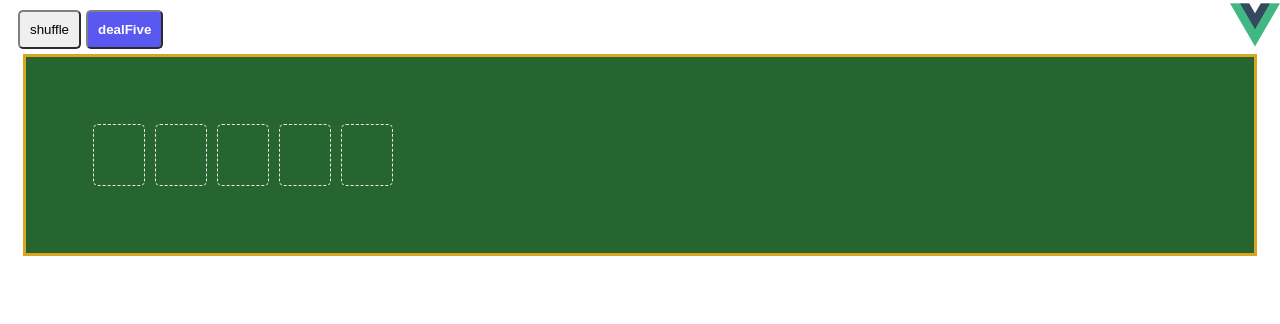
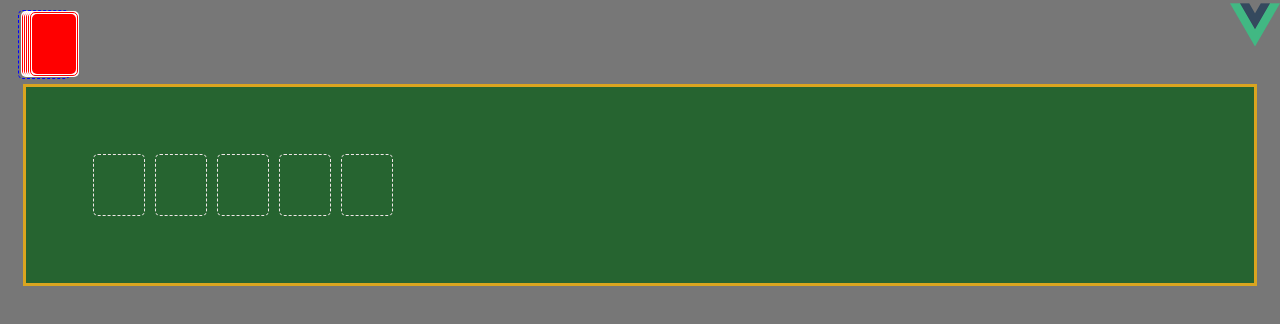
Before and after one commit to 6zz/cards, a Vue app: page / in a window 1280 px wide. Shown: the top 324 px of the page. Built offline with nearby package versions, Linux system fonts and the light colour scheme; the HTML template or start-up script is replaced by a standard one.

Commit message:
replace individual buttons with deck like button

```diff
--- a/src/App.vue
+++ b/src/App.vue
@@ -1,24 +1,24 @@
 <template>
   <div id="app">
     <img alt="Vue logo" class="logo" src="./assets/logo.png">
-    <div class="btns">
-      <Button label="shuffle" @click.native="shuffleDeck"/>
-      <Button label="dealFive" :primary="true" @click.native="dealFive"/>
-      <span v-if="emptyDeck" class="warn">Deck is empty, please shuffle</span>
-    </div>
+    <DeckButton
+      :hasCard="hasCard"
+      @shuffle-deck="shuffleDeck"
+      @deal-five="dealFive"
+    />
     <Table :cards="dealtCards"/>
   </div>
 </template>
 
 <script>
 import { default as Deck } from './lib/deck.js'
-import Button from './components/Button.vue'
+import DeckButton from './components/DeckButton.vue'
 import Table from './components/Table.vue'
 
 export default {
   name: 'app',
   components: {
-    Button,
+    DeckButton,
     Table
   },
   data: function() {
@@ -28,8 +28,8 @@ export default {
     };
   },
   computed: {
-    emptyDeck: function() {
-      return this.deck.empty();
+    hasCard: function() {
+      return !this.deck.empty();
     }
   },
   methods: {
@@ -49,6 +49,10 @@ export default {
 </script>
 
 <style>
+html {
+  height: 100%;
+  background-color: #777;
+}
 #app {
   font-family: 'Avenir', Helvetica, Arial, sans-serif;
   -webkit-font-smoothing: antialiased;
--- /dev/null
+++ b/src/components/DeckButton.vue
@@ -0,0 +1,77 @@
+<template>
+    <div class="deck-holder">
+        <button class="shuffler" @click="$emit('shuffle-deck')">shuffle</button>
+        <div class="deck-of-cards" v-if="hasCard" @click="$emit('deal-five')">
+            <div
+                class="btn-deck"
+                :class="'deck-card' + n"
+                :key="'card' + n"
+                :style="{left: 2*n + 'px'}"
+                v-for="n in 5"
+            >
+                <div class="inner-thin">
+                    <div class="inner-cover"></div>
+                </div>
+            </div>
+        </div>
+    </div>
+</template>
+
+<script>
+export default {
+    name: 'DeckButton',
+    props: {
+        hasCard: Boolean
+    }
+}
+</script>
+
+<style scoped>
+.deck-holder {
+    position: relative;
+    border: 1px solid blue;
+    width: 50px;
+    height: 67px;
+    border-style: dashed;
+    border-radius: 5px;
+
+    display: flex;
+    justify-content: center;
+    align-items: center;
+}
+.shuffler {
+    background-color: transparent;
+    border-style: none;
+    font-size: xx-small;
+    padding: 2px;
+}
+.shuffler:hover {
+    cursor: pointer;
+}
+.btn-deck {
+    position: absolute;
+    top: 0;
+    left: 0;
+    box-sizing: border-box;
+    width: 50px;
+    background-color: white;
+    padding: 1px;
+    border-radius: 5px;
+}
+
+.btn-deck:hover {
+    cursor: pointer;
+}
+
+.inner-thin {
+    border: 1px solid red;
+    padding: 1px;
+    border-radius: 5px;
+}
+
+.inner-cover {
+    height: 60px;
+    background-color: red;
+    border-radius: 5px;
+}
+</style>
```
